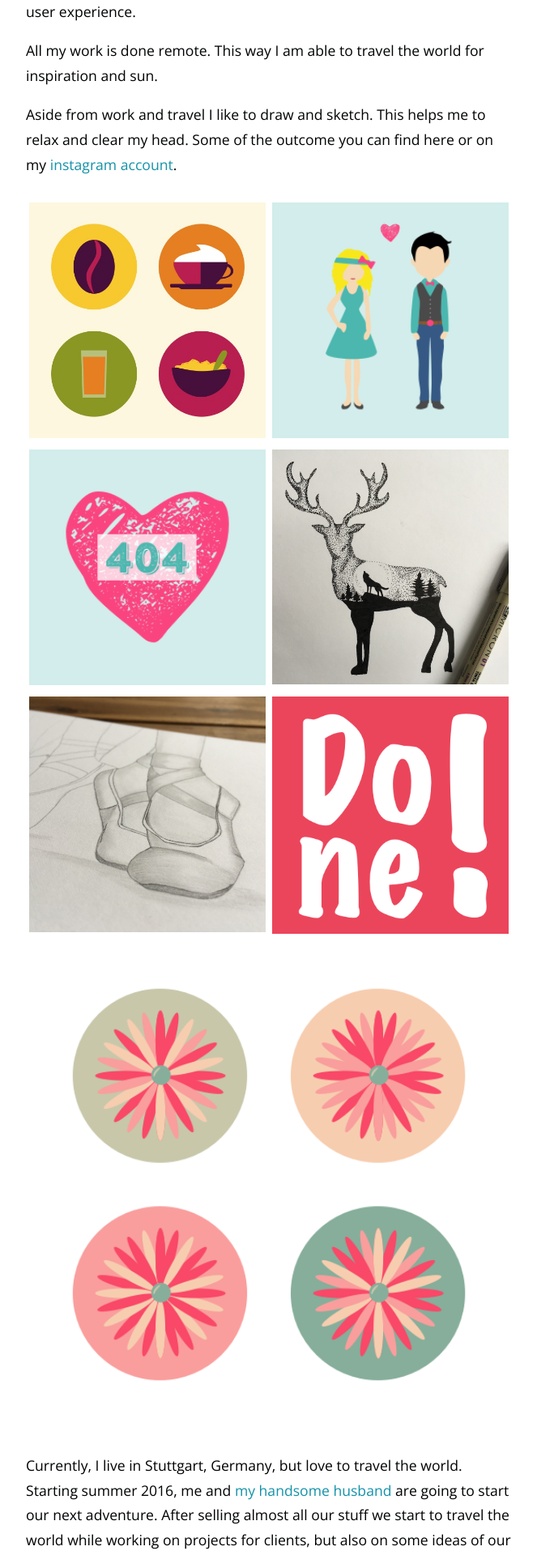
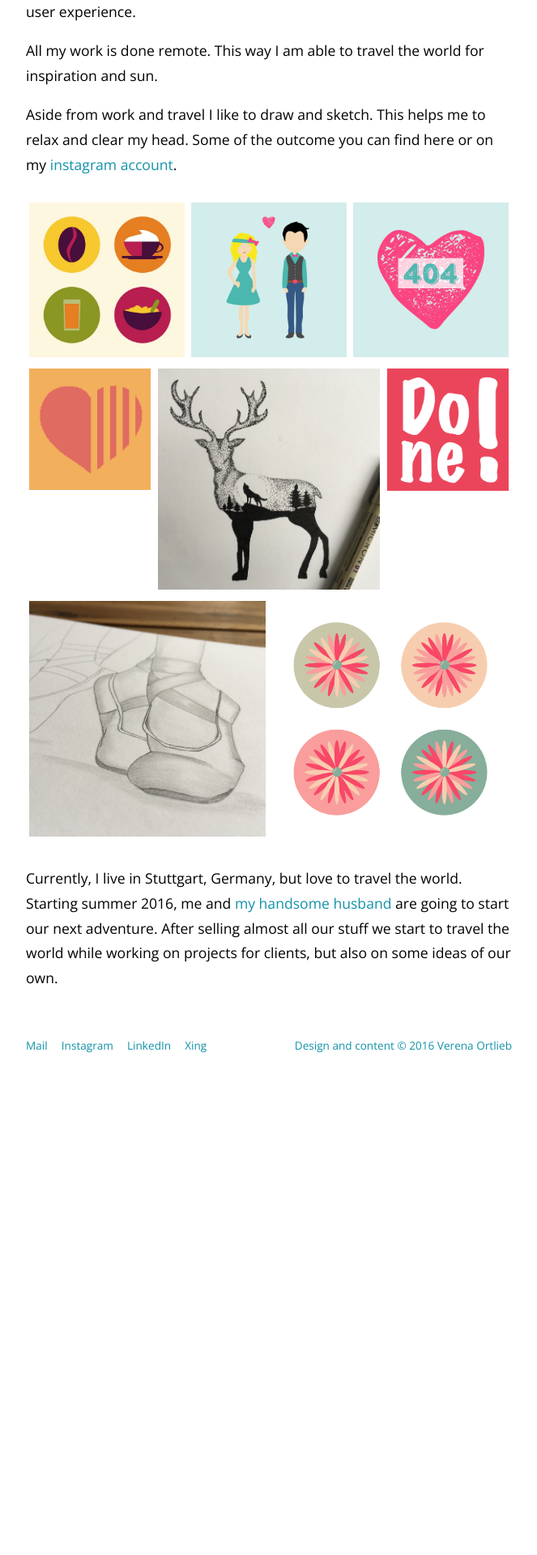
Before and after one commit to Verena-von-O/verena-von-o.github.io, a Jekyll site: the page built from index.html, in a window 1280 px wide. Shown: the part 543-2463 px from the top of the page at 81% size, without its empty margins (308-971 px from the left). Built offline with Jekyll 4.4.1, drawn with Linux system fonts in a browser that asks for light colours; after the commit the page ends 1857 px from its top, so only the background shows below that.

Commit message:
new picture order on index; no border in a hover index

```diff
--- a/_sass/_index.scss
+++ b/_sass/_index.scss
@@ -7,7 +7,7 @@
 
 .grid-cell {
   flex: auto;
-  width: 200px;
+  width: 150px;
   margin: 0.25em;
 }
 
@@ -15,3 +15,7 @@
   width: 100%;
   height: auto;
 }
+
+.grid a:hover {
+	border-bottom: none;
+}
--- a/index.html
+++ b/index.html
@@ -22,18 +22,27 @@ In my work I combine design with psychological insights to create a great user e
 	<div class="grid-cell">
 		<img src="img/love-404.png" alt="love-404">
 	</div>
+	<a href="heart-rate-app">
+	<div class="grid-cell">
+		<img src="img/heartrate-icon.png" alt="Heartrate App">
+	</div>
+	</a>
 	<div class="grid-cell">
 		<img src="img/deer.jpg" alt="Deer">
 	</div>
+	<a href="done-app">
+	<div class="grid-cell">
+		<img src="img/done-icon.png" alt="Done App">
+	</div>
+	</a>
 	<div class="grid-cell">
 		<img src="img/Ballerina.jpg" alt="Ballerina">
 	</div>
 	<div class="grid-cell">
-		<img src="img/done-icon.png" alt="done">
-	</div>
-	<div class="grid-cell">
 		<img src="img/flowers.png" alt="Flowers">
 	</div>
+
+
 </div>
 
 <p>Currently, I live in Stuttgart, Germany, but love to travel the world. Starting summer 2016, me and <a href="http://www.florianbuerger.com" target="_blank">my handsome husband</a> are going to start our next adventure. After selling almost all our stuff we start to travel the world while working on projects for clients, but also on some ideas of our own.</p>
```
